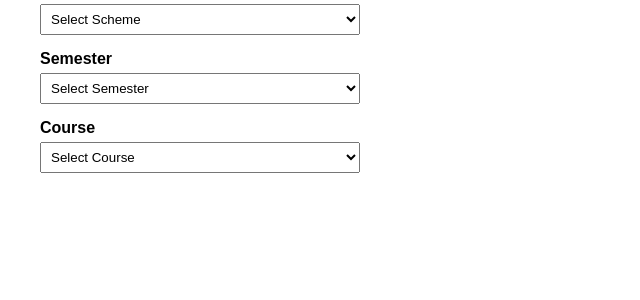
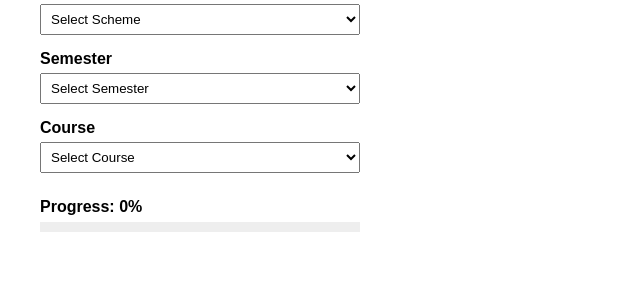
Before and after one commit to karthikcmani/trackmycourse, a Flask app: page /ui in a window 1280 px wide. Shown: the part 314-614 px from the top of the page, without its empty margins (0-640 px from the left). Run offline with Flask 3, Linux system fonts and the light colour scheme; tables that the repository leaves empty hold one stand-in row (values such as "Sample post").

Commit message:
Add syllabus display with checkbox-based progress tracking

```diff
--- a/templates/index.html
+++ b/templates/index.html
@@ -20,6 +20,26 @@
             padding: 6px;
             margin-top: 5px;
         }
+        h3 {
+            margin-top: 25px;
+        }
+        .topic {
+            margin-left: 15px;
+        }
+        #progressBox {
+            margin-top: 25px;
+        }
+        #progressBarOuter {
+            width: 320px;
+            height: 10px;
+            background: #eee;
+            margin-top: 6px;
+        }
+        #progressBar {
+            height: 10px;
+            width: 0%;
+            background: #4caf50;
+        }
     </style>
 </head>
 <body>
@@ -27,34 +47,45 @@
 <h2>Track My Course</h2>
 
 <label for="university">University</label>
-<select id="university">
+<select id="university" title="Select University">
     <option value="">Select University</option>
 </select>
 
 <label for="program">Program</label>
-<select id="program">
+<select id="program" title="Select Program">
     <option value="">Select Program</option>
 </select>
 
 <label for="stream">Stream</label>
-<select id="stream">
+<select id="stream" title="Select Stream">
     <option value="">Select Stream</option>
 </select>
 
 <label for="scheme">Scheme</label>
-<select id="scheme">
+<select id="scheme" title="Select Scheme">
     <option value="">Select Scheme</option>
 </select>
 
 <label for="semester">Semester</label>
-<select id="semester">
+<select id="semester" title="Select Semester">
     <option value="">Select Semester</option>
 </select>
 
 <label for="course">Course</label>
-<select id="course">
+<select id="course" title="Select Course">
     <option value="">Select Course</option>
 </select>
+
+<!-- SYLLABUS DISPLAY -->
+<div id="syllabus"></div>
+
+<!-- PROGRESS -->
+<div id="progressBox">
+    <strong>Progress: <span id="progressText">0%</span></strong>
+    <div id="progressBarOuter">
+        <div id="progressBar"></div>
+    </div>
+</div>
 
 <script>
 document.addEventListener("DOMContentLoaded", () => {
@@ -67,6 +98,7 @@ document.addEventListener("DOMContentLoaded", () => {
     const scheme = document.getElementById("scheme");
     const sem = document.getElementById("semester");
     const course = document.getElementById("course");
+    const syllabusDiv = document.getElementById("syllabus");
 
     // ---------- Load Universities ----------
     fetch(`${BASE}/api/universities`)
@@ -78,9 +110,8 @@ document.addEventListener("DOMContentLoaded", () => {
         });
 
     // ---------- University → Program ----------
-    uni.addEventListener("change", () => {
+    uni.onchange = () => {
         resetBelow("program");
-
         fetch(`${BASE}/api/programs?university_id=${uni.value}`)
             .then(res => res.json())
             .then(data => {
@@ -88,17 +119,15 @@ document.addEventListener("DOMContentLoaded", () => {
                     prog.innerHTML += `<option value="${p.id}">${p.name}</option>`;
                 });
             });
-    });
+    };
 
     // ---------- Program → Stream / Scheme ----------
-    prog.addEventListener("change", () => {
+    prog.onchange = () => {
         resetBelow("stream");
-
         fetch(`${BASE}/api/streams?program_id=${prog.value}`)
             .then(res => res.json())
             .then(data => {
                 if (data.length === 0) {
-                    // MCA case (no stream)
                     loadSchemes();
                 } else {
                     data.forEach(s => {
@@ -106,16 +135,12 @@ document.addEventListener("DOMContentLoaded", () => {
                     });
                 }
             });
-    });
+    };
 
-    // ---------- Stream → Scheme ----------
-    stream.addEventListener("change", () => {
-        loadSchemes(stream.value);
-    });
+    stream.onchange = () => loadSchemes(stream.value);
 
-    function loadSchemes(streamId = "") {
+    function loadSchemes(streamId="") {
         resetBelow("scheme");
-
         let url = `${BASE}/api/schemes?program_id=${prog.value}`;
         if (streamId) url += `&stream_id=${streamId}`;
 
@@ -129,9 +154,8 @@ document.addEventListener("DOMContentLoaded", () => {
     }
 
     // ---------- Scheme → Semester ----------
-    scheme.addEventListener("change", () => {
+    scheme.onchange = () => {
         resetBelow("semester");
-
         fetch(`${BASE}/api/semesters?scheme_id=${scheme.value}`)
             .then(res => res.json())
             .then(data => {
@@ -139,12 +163,11 @@ document.addEventListener("DOMContentLoaded", () => {
                     sem.innerHTML += `<option value="${s.id}">Semester ${s.semester_no}</option>`;
                 });
             });
-    });
+    };
 
     // ---------- Semester → Course ----------
-    sem.addEventListener("change", () => {
+    sem.onchange = () => {
         resetBelow("course");
-
         fetch(`${BASE}/api/courses?semester_id=${sem.value}`)
             .then(res => res.json())
             .then(data => {
@@ -152,27 +175,51 @@ document.addEventListener("DOMContentLoaded", () => {
                     course.innerHTML += `<option value="${c.id}">${c.name}</option>`;
                 });
             });
-    });
+    };
 
-    // ---------- Helper ----------
+    // ---------- Course → Syllabus ----------
+    course.onchange = () => {
+        syllabusDiv.innerHTML = "";
+        fetch(`${BASE}/api/syllabus?course_id=${course.value}`)
+            .then(res => res.json())
+            .then(data => {
+                let total = 0;
+
+                data.forEach(m => {
+                    syllabusDiv.innerHTML += `<h3>${m.module} (${m.hours} hrs)</h3>`;
+                    m.topics.forEach(t => {
+                        total++;
+                        syllabusDiv.innerHTML += `
+                            <div class="topic">
+                                <input type="checkbox" class="topicCheck">
+                                ${t}
+                            </div>
+                        `;
+                    });
+                });
+
+                const checks = document.querySelectorAll(".topicCheck");
+                checks.forEach(c => {
+                    c.onchange = () => {
+                        const completed = document.querySelectorAll(".topicCheck:checked").length;
+                        const percent = Math.round((completed / total) * 100);
+                        document.getElementById("progressText").innerText = percent + "%";
+                        document.getElementById("progressBar").style.width = percent + "%";
+                    };
+                });
+            });
+    };
+
     function resetBelow(level) {
-        if (level === "program") {
-            prog.innerHTML = '<option value="">Select Program</option>';
-        }
-        if (["program", "stream"].includes(level)) {
-            stream.innerHTML = '<option value="">Select Stream</option>';
-        }
-        if (["program", "stream", "scheme"].includes(level)) {
-            scheme.innerHTML = '<option value="">Select Scheme</option>';
-        }
-        if (["program", "stream", "scheme", "semester"].includes(level)) {
-            sem.innerHTML = '<option value="">Select Semester</option>';
-        }
-        if (["program", "stream", "scheme", "semester", "course"].includes(level)) {
-            course.innerHTML = '<option value="">Select Course</option>';
-        }
+        if (level === "program") prog.innerHTML = '<option value="">Select Program</option>';
+        if (["program","stream"].includes(level)) stream.innerHTML = '<option value="">Select Stream</option>';
+        if (["program","stream","scheme"].includes(level)) scheme.innerHTML = '<option value="">Select Scheme</option>';
+        if (["program","stream","scheme","semester"].includes(level)) sem.innerHTML = '<option value="">Select Semester</option>';
+        if (["program","stream","scheme","semester","course"].includes(level)) course.innerHTML = '<option value="">Select Course</option>';
+        syllabusDiv.innerHTML = "";
+        document.getElementById("progressText").innerText = "0%";
+        document.getElementById("progressBar").style.width = "0%";
     }
-
 });
 </script>
 
```
